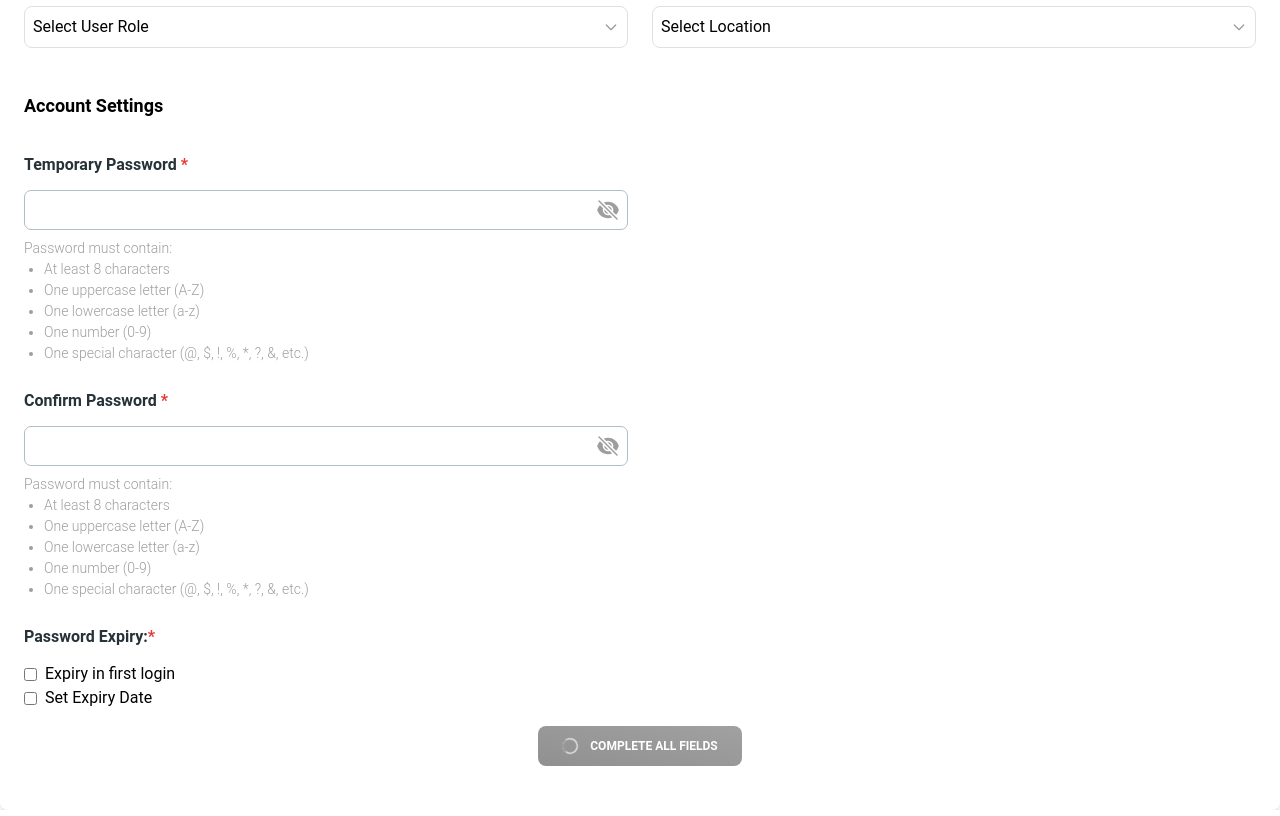
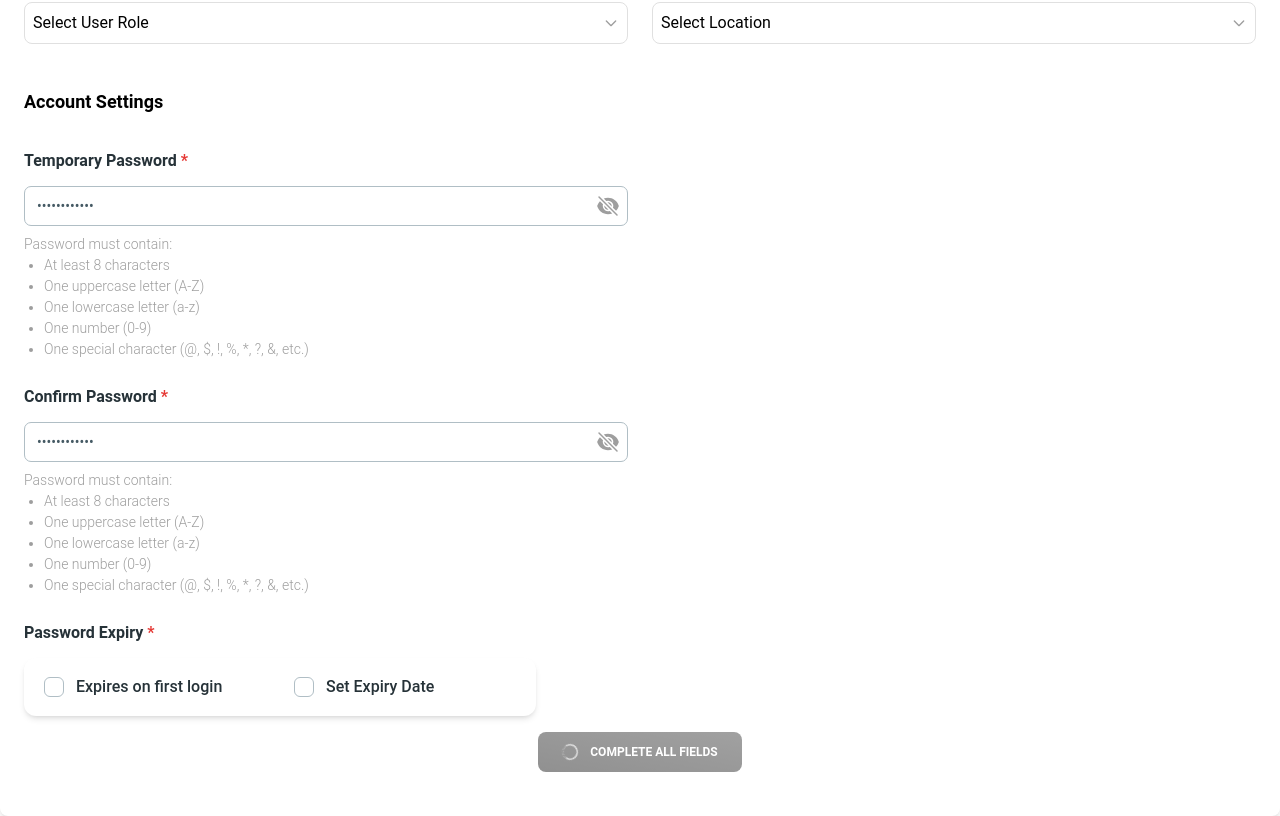
Before and after one commit to ThushaSutha/ITHelpDeskIRD, a React (Vite) app in the folder Frontend/: page /add in a window 1280 px wide. Shown: the part 586-1402 px from the top of the page. Built offline with nearby package versions, Linux system fonts and the light colour scheme.

Commit message:
add user UI finished

```diff
--- a/Frontend/package.json
+++ b/Frontend/package.json
@@ -19,10 +19,12 @@
     "@material-tailwind/react": "^2.1.10",
     "@mui/material": "^6.1.6",
     "autoprefixer": "^10.4.20",
+    "date-fns": "^4.1.0",
     "postcss": "^8.4.47",
     "primereact": "^10.8.4",
     "prop-types": "^15.8.1",
     "react": "^18.3.1",
+    "react-day-picker": "^9.3.0",
     "react-dom": "^18.3.1",
     "react-hook-form": "^7.53.1",
     "react-icons": "^5.3.0",
--- a/Frontend/src/components/admin/AddUser.jsx
+++ b/Frontend/src/components/admin/AddUser.jsx
@@ -4,6 +4,22 @@ import PhoneInput from "../common/PhoneInput";
 import { Button, Input, Typography } from "@material-tailwind/react";
 import { v4 as uuidv4 } from "uuid";
 import Select2LikeComponent from "../common/Select2LikeComponent";
+import {
+  Checkbox,
+  Card,
+  List,
+  ListItem,
+  ListItemPrefix,
+} from "@material-tailwind/react";
+
+import {
+  Popover,
+  PopoverHandler,
+  PopoverContent,
+} from "@material-tailwind/react";
+import { format } from "date-fns";
+import { DayPicker } from "react-day-picker";
+import { ChevronRightIcon, ChevronLeftIcon } from "@heroicons/react/24/outline";
 
 const AddUser = () => {
   const [uniqueID, setUniqueID] = useState(null);
@@ -11,7 +27,9 @@ const AddUser = () => {
   const [selectedBranch, setSelectedBranch] = useState("");
   const [selectedUserRole, setSelectedUserRole] = useState("");
   const [selectedLocation, setSelectedLocation] = useState("");
-  const [passwordError, setPasswordError] = useState(""); // Error state for password mismatch
+  const [passwordError, setPasswordError] = useState("");
+  const [password, setPassword] = useState("");
+  const today = new Date().toISOString().split("T")[0];
 
   const options = ["Option 1", "Option 2", "Option 3", "Option 4", "Option 5"];
   const [formData, setFormData] = useState({
@@ -28,27 +46,48 @@ const AddUser = () => {
     passwordExpiry: {
       firstLogin: false,
       setExpiryDate: false,
+      expiryDate: "",
     },
   });
 
-  // Function to generate a 6-digit number from UUID
+  // Function to generate a 4-digit number from timestamp
   function generate6DigitFromUUID() {
     const timestamp = Date.now();
     const sixDigitNumber = timestamp % 10000;
     return sixDigitNumber.toString().padStart(4, "0");
   }
 
+  // Function to generate a password
+  const generatePassword = (length = 12) => {
+    const charset =
+      "ABCDEFGHIJKLMNOPQRSTUVWXYZabcdefghijklmnopqrstuvwxyz0123456789!@#$%^&*()_+-=[]{}|;:,.<>?";
+    let password = "";
+    for (let i = 0; i < length; i++) {
+      const randomIndex = Math.floor(Math.random() * charset.length);
+      password += charset[randomIndex];
+    }
+    return password;
+  };
+
   useEffect(() => {
     const id = generate6DigitFromUUID();
+    const password = generatePassword();
     setUniqueID(id);
     console.log("Generated Unique ID:", id);
+    console.log("Generated Password:", password);
+
+
 
     // Update employeeId once uniqueID is generated
     setFormData((prevData) => ({
       ...prevData,
       employeeId: prevData.fullName.split(" ")[0] + id,
+      temporaryPassword: password,
+      confirmPassword: password
     }));
   }, []);
+
+
 
   const handleChange = (e) => {
     const { name, value } = e.target;
@@ -72,8 +111,19 @@ const AddUser = () => {
     setFormData((prevData) => ({
       ...prevData,
       passwordExpiry: {
+        firstLogin: name === "firstLogin" ? checked : false,
+        setExpiryDate: name === "setExpiryDate" ? checked : false,
+      },
+    }));
+  };
+
+  const handleDateChange = (e) => {
+    const { value } = e.target;
+    setFormData((prevData) => ({
+      ...prevData,
+      passwordExpiry: {
         ...prevData.passwordExpiry,
-        [name]: checked,
+        expiryDate: value,
       },
     }));
   };
@@ -93,9 +143,9 @@ const AddUser = () => {
     e.preventDefault();
     if (formData.temporaryPassword !== formData.confirmPassword) {
       setPasswordError("Passwords do not match");
-      return; // Prevent form submission if passwords do not match
+      return;
     }
-    // Handle form submission logic
+
     console.log(formData);
   };
 
@@ -110,7 +160,6 @@ const AddUser = () => {
         >
           Add New User
         </Typography>
-
       </div>
 
       <div className="grid grid-cols-1 lg:grid-cols-2 xl:grid-cols-2 2xl:grid-cols-2 gap-6">
@@ -237,26 +286,105 @@ const AddUser = () => {
               type="password"
               required={true}
             />
-            {passwordError && <p className="text-red-500 text-sm mt-1">{passwordError}</p>} {/* Display error */}
+            {passwordError && (
+              <p className="text-red-500 text-sm mt-1">{passwordError}</p>
+            )}{" "}
+            {/* Display error */}
           </div>
-
-
 
           <div className="mb-4">
             <Typography variant="h6" color="blue-gray" className="mb-3">
-          Password Expiry:<span className="text-red-600">*</span>
+              Password Expiry <span className="text-red-600">*</span>
             </Typography>
-        <label className="flex items-center">
-          <input
-            type="checkbox"
+
+            <Card className="w-full max-w-[32rem]">
+              <List className="flex-row">
+                <ListItem className="p-0">
+                  <label
+                    htmlFor="expires-on-first-login"
+                    className="flex w-full cursor-pointer items-center px-3 py-2"
+                  >
+                    <ListItemPrefix className="mr-3">
+                      <Checkbox
+                        id="expires-on-first-login"
                         name="firstLogin"
                         checked={formData.passwordExpiry.firstLogin}
                         onChange={handleCheckboxChange}
-            className="mr-2"
+                        ripple={false}
+                        className="hover:before:opacity-0"
+                        containerProps={{
+                          className: "p-0",
+                        }}
                       />
-          Expiry in first login
+                    </ListItemPrefix>
+                    <Typography color="blue-gray" className="font-medium">
+                      Expires on first login
+                    </Typography>
                   </label>
-        <label className="flex items-center">
+                </ListItem>
+
+                <ListItem className="p-0">
+                  <label
+                    htmlFor="set-expiry-date"
+                    className="flex w-full cursor-pointer items-center px-3 py-2"
+                  >
+                    <ListItemPrefix className="mr-3">
+                      <Checkbox
+                        id="set-expiry-date"
+                        name="setExpiryDate"
+                        checked={formData.passwordExpiry.setExpiryDate}
+                        onChange={handleCheckboxChange}
+                        ripple={false}
+                        className="hover:before:opacity-0"
+                        containerProps={{
+                          className: "p-0",
+                        }}
+                      />
+                    </ListItemPrefix>
+                    <Typography color="blue-gray" className="font-medium">
+                      Set Expiry Date
+                    </Typography>
+                  </label>
+                </ListItem>
+              </List>
+              {/* Conditional rendering of the date picker */}
+              {formData.passwordExpiry.setExpiryDate && (
+                <div className="flex flex-col mt-2 mb-5">
+                  <div className="flex justify-center">
+                    <Typography variant="h6" color="blue-gray">
+                      Expiry Date <span className="text-red-600">*</span>
+                    </Typography>
+                  </div>
+
+                  <div className="flex justify-center">
+                    <input
+                      type="date"
+                      name="expiryDate"
+                      value={formData.passwordExpiry.expiryDate}
+                      onChange={handleDateChange}
+                      min={today}
+                      className="mt-2 p-2  border border-gray-300 rounded"
+                      required
+                    />
+                  </div>
+                </div>
+              )}
+            </Card>
+
+            {/* <Typography variant="h6" color="blue-gray" className="mb-3 mt-10"> */}
+              {/* Password Expiry <span className="text-red-600">*</span> */}
+            {/* </Typography> */}
+            {/* <label className="flex items-center"> */}
+              {/* <input */}
+                {/* type="checkbox" */}
+                {/* name="firstLogin" */}
+                {/* checked={formData.passwordExpiry.firstLogin} */}
+                {/* onChange={handleCheckboxChange} */}
+                {/* className="mr-2" */}
+              {/* /> */}
+              {/* Expires on first login */}
+            {/* </label> */}
+            {/* <label className="flex items-center">
               <input
                 type="checkbox"
                 name="setExpiryDate"
@@ -264,12 +392,22 @@ const AddUser = () => {
                 onChange={handleCheckboxChange}
                 className="mr-2"
               />
+              Set Expiry Date
+            </label> */}
 
-
-          Set Expiry Date
-        </label>
+            {/* Conditionally render the date picker */}
+            {/* {formData.passwordExpiry.setExpiryDate && (
+              <input
+                type="date"
+                name="expiryDate"
+                value={formData.passwordExpiry.expiryDate}
+                onChange={handleDateChange}
+                min={today}
+                className="mt-2 p-2 border border-gray-300 rounded"
+                required
+              />
+            )} */}
           </div>
-
         </div>
       </div>
 
--- a/Frontend/src/components/common/PhoneInput.jsx
+++ b/Frontend/src/components/common/PhoneInput.jsx
@@ -64,7 +64,7 @@ const PhoneInput = ({ name, value, onChange, onBlur, errorMessage }) => {
         onBlur={handleBlur}
         maxLength={15}
         type="tel"
-        size="lg"
+
         placeholder="e.g., +94 76 123 4567"
         className="!border-t-blue-gray-200 focus:!border-t-gray-900"
         labelProps={{
```
Also changed, not shown: 1 other file (tests, documents, lock files or other folders). Lines whose indentation alone changed are shown as unchanged.
